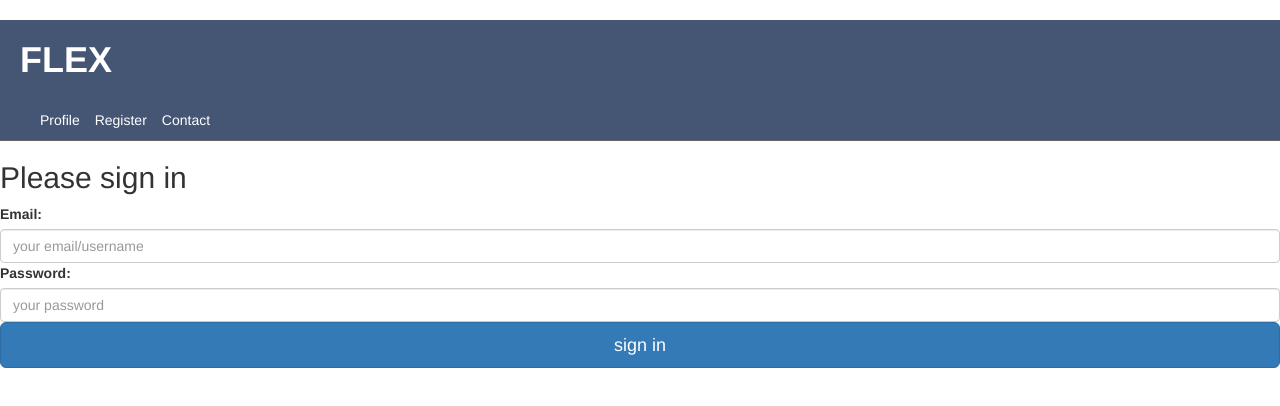
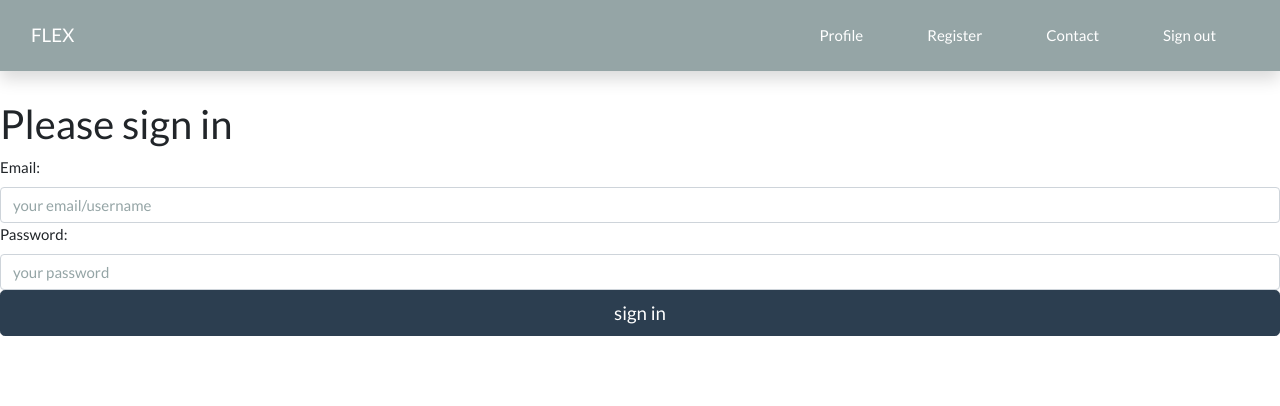
Before and after one commit to tonycastle/flex-app, a React (Create React App) app: page / in a window 1280 px wide. Shown: the top 406 px of the page. Built offline with nearby package versions, Linux system fonts and the light colour scheme.

Commit message:
fixed bootstrap styles

```diff
--- a/public/index.html
+++ b/public/index.html
@@ -8,7 +8,7 @@
     <link
       rel="stylesheet"
       type="text/css"
-      href="https://maxcdn.bootstrapcdn.com/bootstrap/3.3.7/css/bootstrap.min.css"
+      href="https://bootswatch.com/4/flatly/bootstrap.min.css"
     />
     <!--
       manifest.json provides metadata used when your web app is installed on a
--- a/src/App.css
+++ b/src/App.css
@@ -1,33 +1,3 @@
-.navlinks {
-  list-style: none;
-  display: inline-block;
-  margin-right: 15px;
+body {
+  margin-top: 100px;
 }
-
-.navbar {
-  display: block;
-  position: relative;
-  float: right;
-}
-.navlinks a:link,
-a:visited {
-  color: white;
-  text-decoration: none;
-}
-
-.navlinks a:hover {
-  opacity: 0.8;
-}
-#body {
-  margin: 0px;
-}
-#header {
-  background-color: rgb(69, 85, 116);
-  border-bottom: 1px solid #666666;
-  color: white;
-  margin: 0px;
-}
-#header h1 {
-  font-weight: 800;
-  padding: 20px;
-}
--- a/src/App.js
+++ b/src/App.js
@@ -11,10 +11,7 @@ export default class App extends Component{
     render(){
         return(
             <Router>
-                <div id='header'>
-                    <h1>FLEX</h1>
-                    <Nav />
-                </div>
+                <Nav />
                 <Switch>
                  <Route path='/' exact component={Login}></Route>
                  <Route
--- a/src/components/Nav.js
+++ b/src/components/Nav.js
@@ -4,13 +4,20 @@ import '../app.css'
 
 const Nav = () => {
     return (
-        <section id='navbar'>
-            <ul>
-                <li className='navlinks'><Link to='/Profile'>Profile</Link></li>
-                <li className='navlinks'><Link to='/Register'>Register</Link></li>
-                <li className='navlinks'><Link to='/Contact'>Contact</Link></li>
-            </ul>
-        </section>
+        <nav className="navbar navbar-dark fixed-top bg-secondary flex-md-nowrap shadow">
+            <Link className="navbar-brand col-sm-3 col-md-2 mr-0" to="/">
+                FLEX
+            </Link>
+
+            <ul className="nav px-3">
+            <li className="nav-item text-nowrap"><Link className='nav-link text-white' to='/Profile'>Profile</Link></li>
+            <li className="nav-item text-nowrap"><Link className='nav-link text-white' to='/Register'>Register</Link></li>
+            <li className="nav-item text-nowrap"><Link className='nav-link text-white' to='/Contact'>Contact</Link></li>
+            <li className="nav-item text-nowrap">
+                <a class="nav-link  text-white" href="#">Sign out</a>
+            </li>
+  </ul>
+       </nav>
     );
 };
 
```
